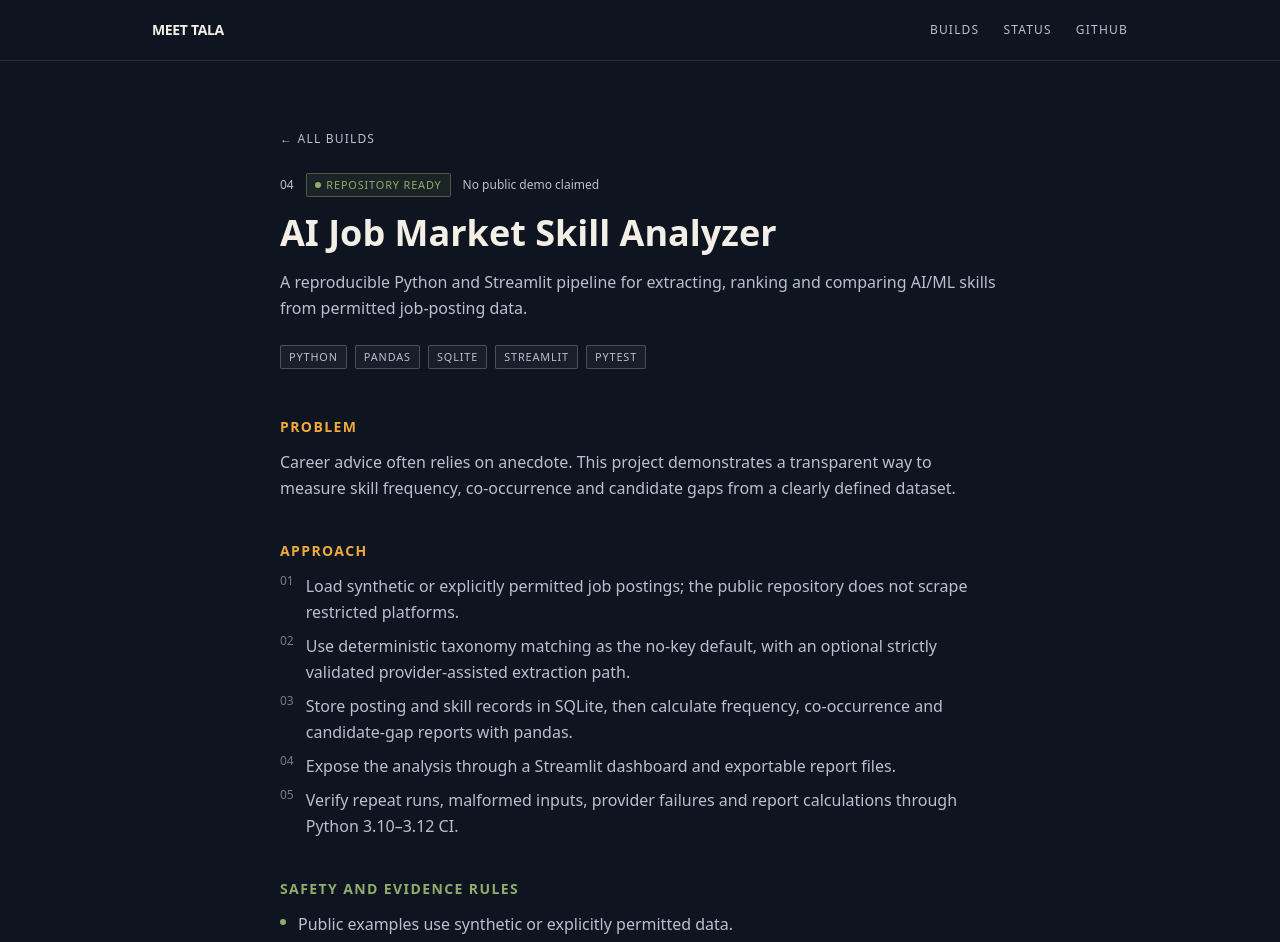
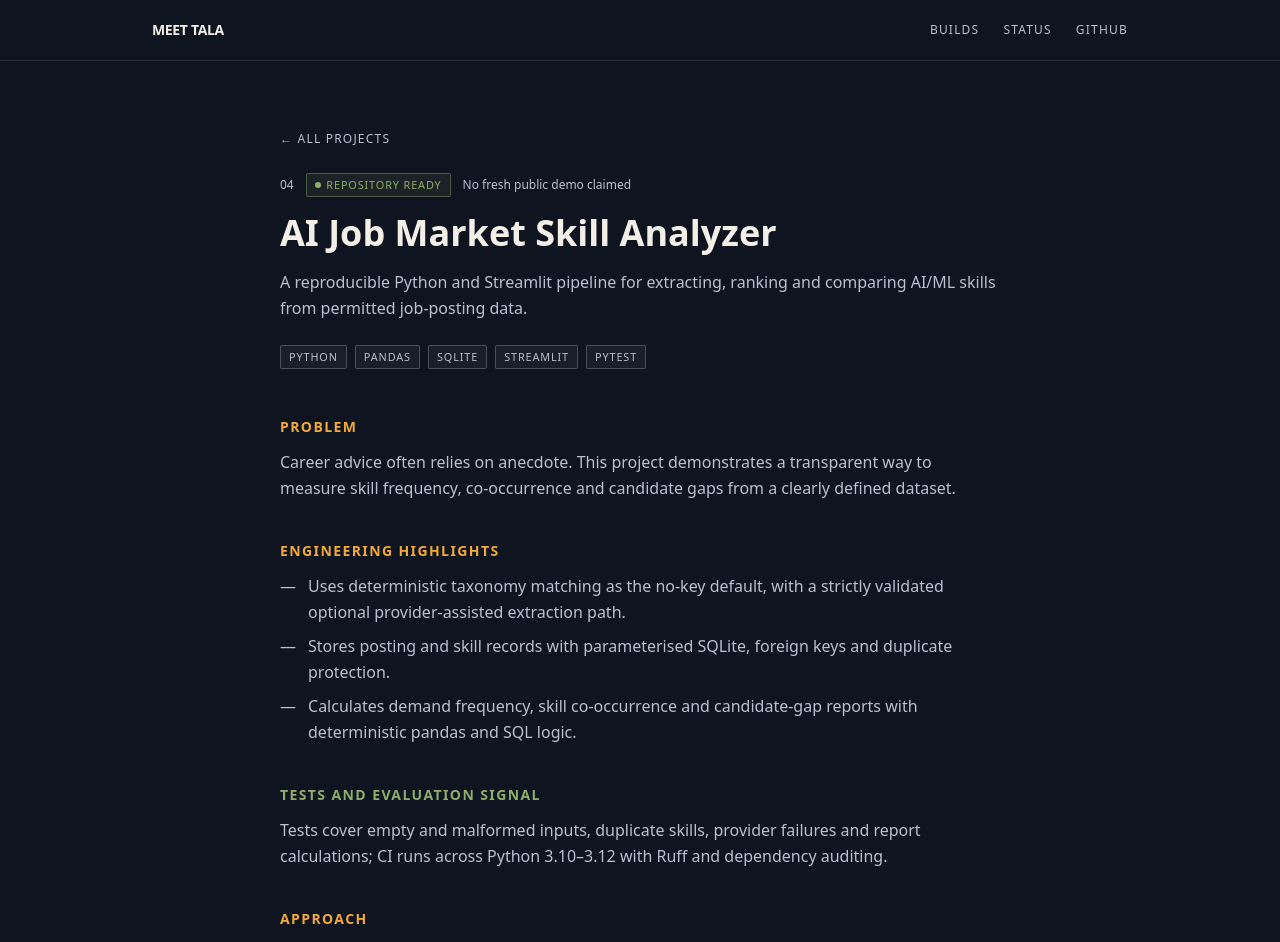
Before and after one commit to Meettala/meet-tala-portfolio, a Next.js app: page /projects/job-market-skill-analyzer in a window 1280 px wide. Shown: the top 942 px of the page. Built offline with nearby package versions, Linux system fonts and the light colour scheme; no server answers.

Commit message:
JR01: surface engineering evidence on project pages

```diff
--- a/src/app/projects/[slug]/page.tsx
+++ b/src/app/projects/[slug]/page.tsx
@@ -38,7 +38,7 @@ export default async function ProjectPage({
         href="/#projects"
         className="font-mono text-xs uppercase tracking-widest text-paper-dim hover:text-signal-amber focus-visible:outline-2 focus-visible:outline-offset-4 focus-visible:outline-signal-amber"
       >
-        ← All builds
+        ← All projects
       </Link>
 
       <div className="mt-6 flex flex-wrap items-center gap-3">
@@ -47,7 +47,7 @@ export default async function ProjectPage({
         </span>
         <StatusTag status={project.status} />
         <span className="font-mono text-xs text-paper-dim">
-          {project.liveDemoAvailable ? "Public demo verified" : "No public demo claimed"}
+          {project.liveDemoAvailable ? "Public demo freshly verified" : "No fresh public demo claimed"}
         </span>
       </div>
 
@@ -74,6 +74,33 @@ export default async function ProjectPage({
           Problem
         </h2>
         <p className="mt-3 leading-relaxed text-paper-dim">{project.problem}</p>
+      </section>
+
+      <section className="mt-10" aria-labelledby="highlights-heading">
+        <h2
+          id="highlights-heading"
+          className="font-display text-sm font-bold uppercase tracking-widest text-signal-amber"
+        >
+          Engineering highlights
+        </h2>
+        <ul className="mt-3 space-y-2">
+          {project.highlights.map((highlight) => (
+            <li key={highlight} className="flex gap-3 leading-relaxed text-paper-dim">
+              <span aria-hidden="true">—</span>
+              <span>{highlight}</span>
+            </li>
+          ))}
+        </ul>
+      </section>
+
+      <section className="mt-10" aria-labelledby="verification-heading">
+        <h2
+          id="verification-heading"
+          className="font-display text-sm font-bold uppercase tracking-widest text-verified-sage"
+        >
+          Tests and evaluation signal
+        </h2>
+        <p className="mt-3 leading-relaxed text-paper-dim">{project.verificationSignal}</p>
       </section>
 
       <section className="mt-10" aria-labelledby="approach-heading">
@@ -117,7 +144,7 @@ export default async function ProjectPage({
           id="limitations-heading"
           className="font-display text-sm font-bold uppercase tracking-widest text-paper"
         >
-          Honest limitations
+          Important limitation
         </h2>
         <ul className="mt-3 space-y-2">
           {project.limitations.map((limitation) => (
```
